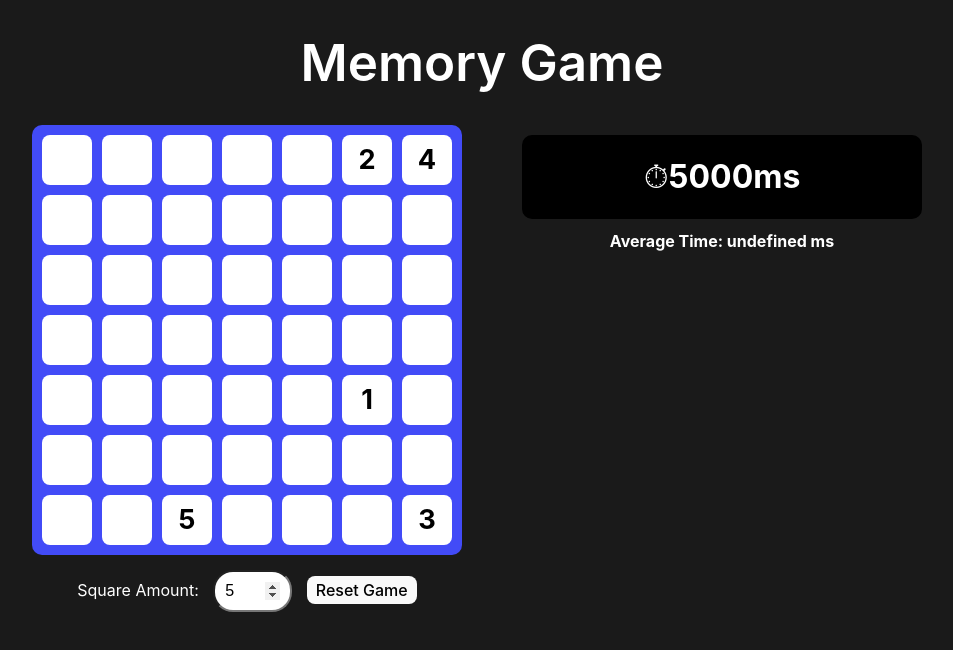
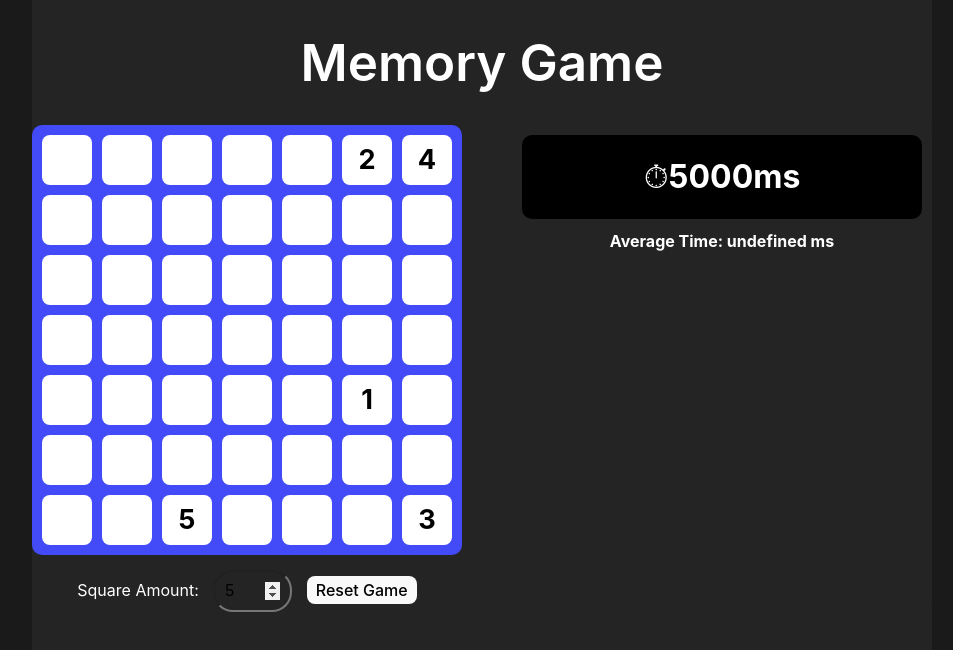
Before and after one commit to WukoSiric/chimpMemoryGame, a Svelte app: page / in a window 1280 px wide. Shown: the top 650 px of the page, without its empty margins (158-1111 px from the left). Built offline with nearby package versions, Linux system fonts and the light colour scheme.

Commit message:
Fixed background color clipping

```diff
--- a/src/app.css
+++ b/src/app.css
@@ -1,3 +1,6 @@
+* {
+  background-color: #242424;
+}
 :root {
   font-family: Inter, Avenir, Helvetica, Arial, sans-serif;
   font-size: 16px;
```
